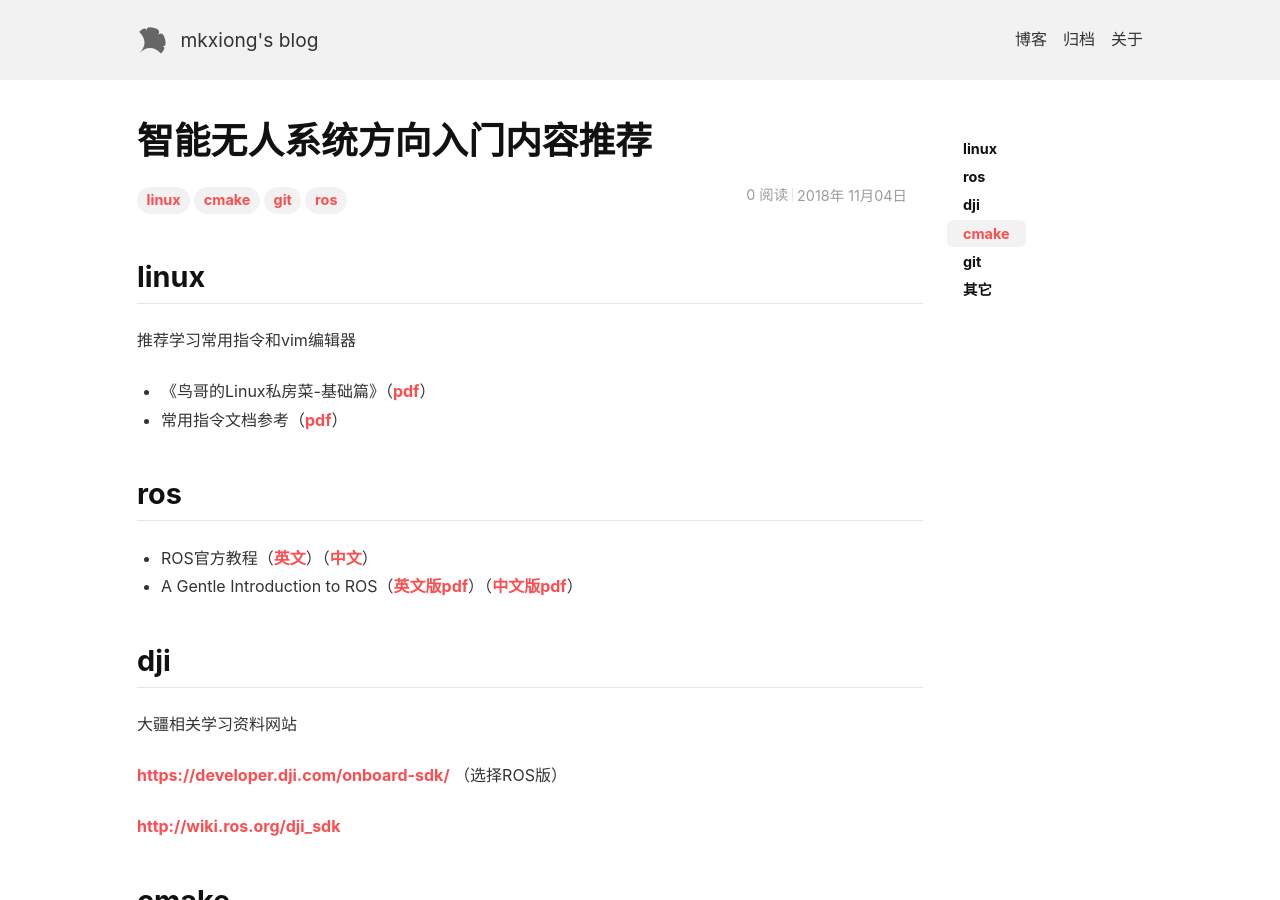
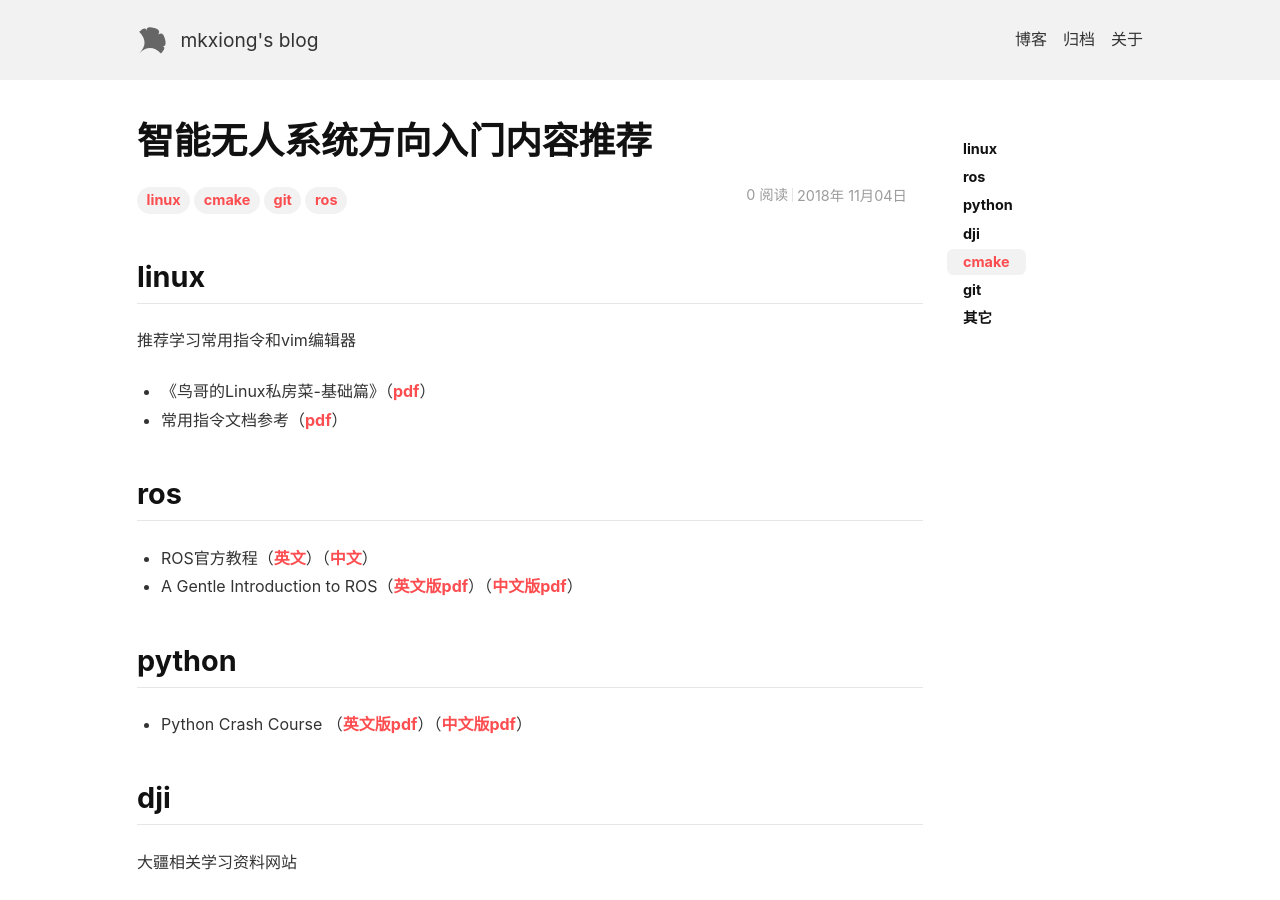
Before and after one commit to MingkangXiong/MingkangXiong.github.io, a Jekyll site: the page built from _posts/2018-11-04-智能无人系统方向入门内容推荐.md, in a window 1280 px wide and 900 px high. Built offline with Jekyll 4.4.1, drawn with Linux system fonts in a browser that asks for light colours; nearby versions of some CDN libraries; comment, search, counter and statistics services are not loaded.

Commit message:
Update 2018-11-04-智能无人系统方向入门内容推荐.md

```diff
--- a/_posts/2018-11-04-智能无人系统方向入门内容推荐.md
+++ b/_posts/2018-11-04-智能无人系统方向入门内容推荐.md
@@ -17,6 +17,8 @@ tags: linux
 - ROS官方教程（[英文](http://wiki.ros.org/ROS/Tutorials/)）（[中文](http://wiki.ros.org/cn/ROS/Tutorials/)）
 - A Gentle Introduction to ROS（[英文版pdf]({{ site.url }}assets/books/A Gentle Introduction to ROS.pdf)）（[中文版pdf]({{ site.url }}assets/books/机器人操作系统（ROS）浅析.pdf)）
 
+## python
+- Python Crash Course （[英文版pdf]({{ site.url }}assets/books/Python Crash Course.pdf)）（[中文版pdf]({{ site.url }}assets/books/Python编程-从入门到实践.pdf)）
 
 ## dji
 大疆相关学习资料网站
```
